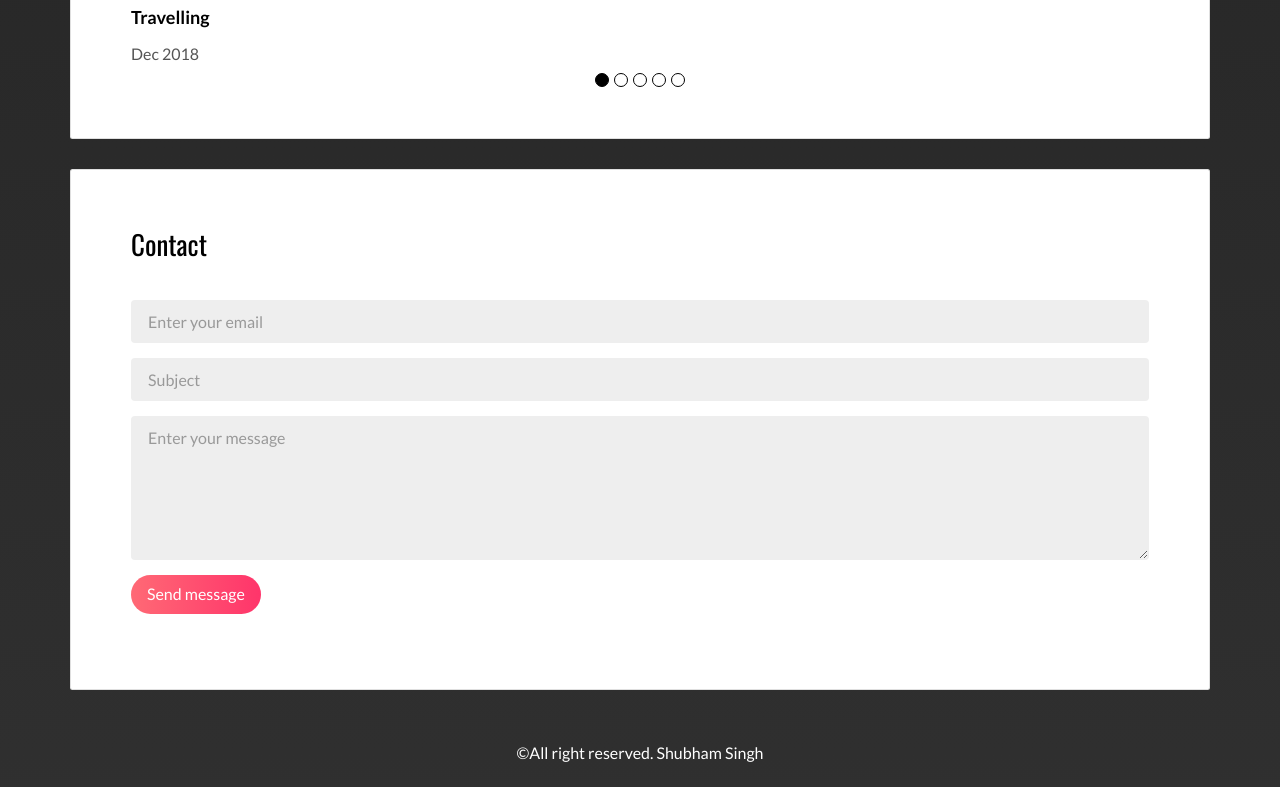
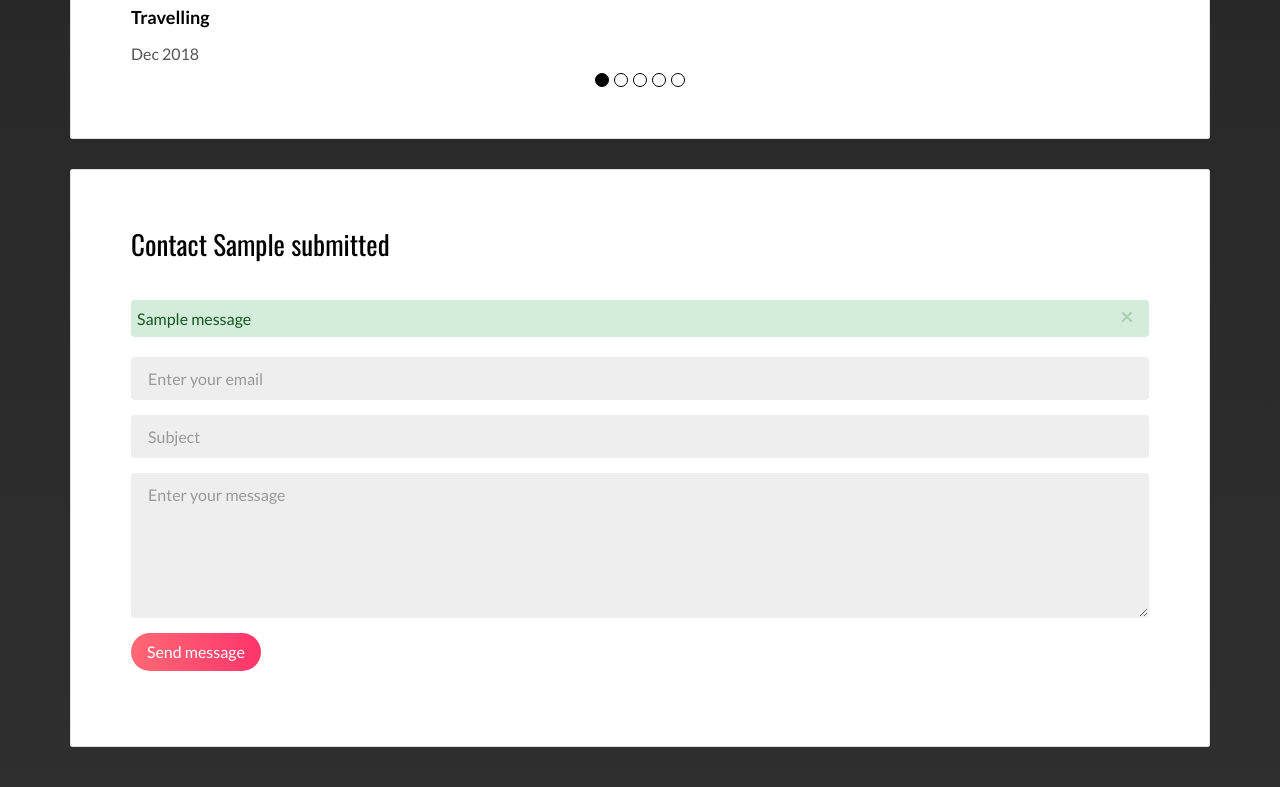
Before and after one commit to shubhamcr/portfolio_app, a Python web app: template templates/index.html in a window 1280 px wide. Shown: the part 3921-4708 px from the top of the page. Run offline with Jinja, Linux system fonts and the light colour scheme; the template is opened without the code that fills it: most values are stand-ins (such as "Sample title", 1, 10 or a date in 2020); one stand-in notice (Sample message) is shown.

Commit message:
Alert contact message sent/failed to user.

```diff
--- a/templates/index.html
+++ b/templates/index.html
@@ -351,17 +351,31 @@
                 <!-- Contact section -->
                 <div class="card" id="contact-section">
                     <div class="card-block">
-                        <h2>Contact</h2>
-                        <form action="" class="reveal-content">
+                        <h2>Contact {{submitted}}</h2>
+                        {% for category, message in get_flashed_messages(True) %}
+                        {% if category == "error" %}
+                        <div class="alert alert-danger alert-dismissable" role="alert">
+                        {% else %}
+                        <div class="alert alert-success alert-dismissable" role="alert">
+                        {% endif %}
+                            {{ message }}
+                            <button type="button" class="close" data-dismiss="alert" aria-label="Close">
+                                <span aria-hidden="true">&times;</span>
+                            </button>
+                        </div>
+                        {% endfor %}
+                        <form action="{{ url_for('contact') }}" method="post" class="reveal-content">
                             <div class="form-group">
                                 <input type="email" class="form-control" id="email" placeholder="Enter your email"
-                                       required>
+                                       name="email_id" required>
                             </div>
                             <div class="form-group">
-                                <input type="text" class="form-control" id="subject" placeholder="Subject" required>
+                                <input type="text" class="form-control" id="subject" placeholder="Subject"
+                                       name="email_subject" required>
                             </div>
                             <div class="form-group">
-                                <textarea class="form-control" rows="5" placeholder="Enter your message"></textarea>
+                                <textarea class="form-control" rows="5" placeholder="Enter your message"
+                                name="email_content" required></textarea>
                             </div>
                             <div class="form-group">
                                 <button type="submit" class=" btn btn-primary">Send message</button>
```
